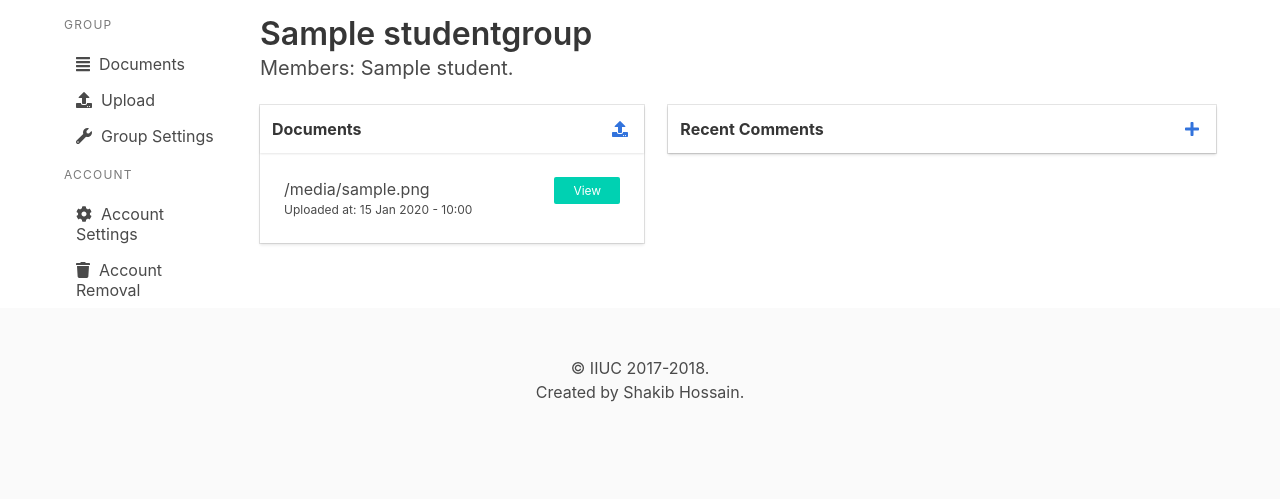
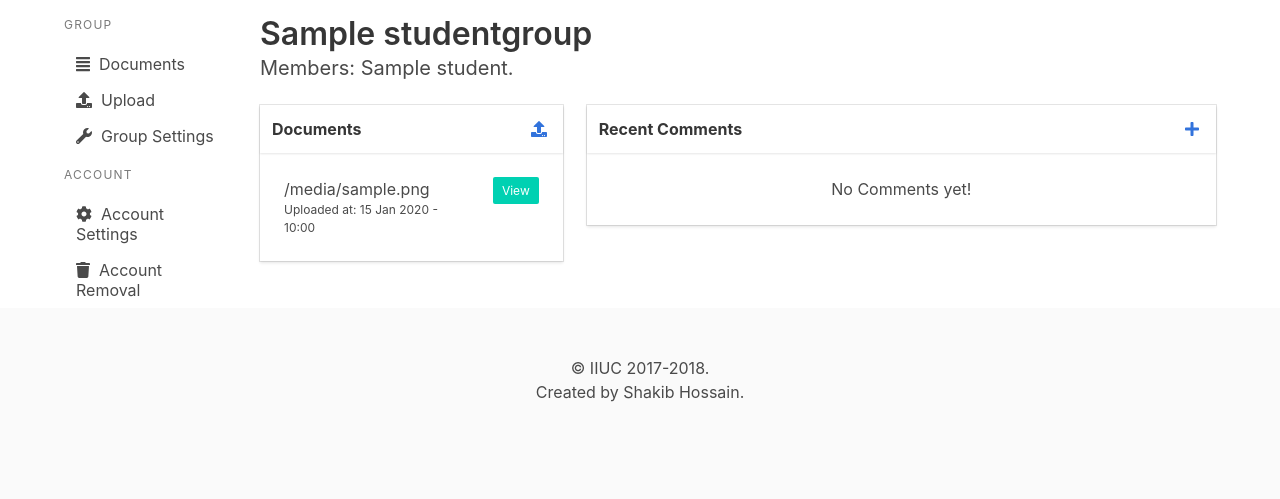
Before and after one commit to shakib609/thesis-review-system, a Django app: template templates/thesis/group_home.html in a window 1280 px wide. Shown: the part 52-551 px from the top of the page. Run offline with Django 3.2, Linux system fonts and the light colour scheme; the template is opened without the code that fills it: most values are stand-ins (such as "Sample title", 1, 10 or a date in 2020).

Commit message:
Update group_home template

```diff
--- a/templates/thesis/group_home.html
+++ b/templates/thesis/group_home.html
@@ -9,7 +9,7 @@
 {% with documents=studentgroup.documents.all %}
 
 <div class="columns">
-    <div class="column is-5">
+    <div class="column is-4">
         {% if documents %}
         <div class="card">
             <header class="card-header">
@@ -60,7 +60,21 @@
             {% endif %}
     </div>
     <div class="column">
-        <div class="card is-invisible"></div>
+        <div class="card is-hidden">
+            <header class="card-header">
+                <p class="card-header-title">
+                    Document Viewer
+                </p>
+                <a href="#" class="card-header-icon">
+                    <span class="icon">
+                        <i class="fas fa-times"></i>
+                    </span>
+                </a>
+            </header>
+            <div class="card-content">
+                <div class="content"></div>
+            </div>
+        </div>
         <div class="card">
             <header class="card-header">
                 <p class="card-header-title">
@@ -72,6 +86,11 @@
                     </span>
                 </a>
             </header>
+            <div class="card-content">
+                <div class="content has-text-centered">
+                    No Comments yet!
+                </div>
+            </div>
         </div>
     </div>
 </div>
```
